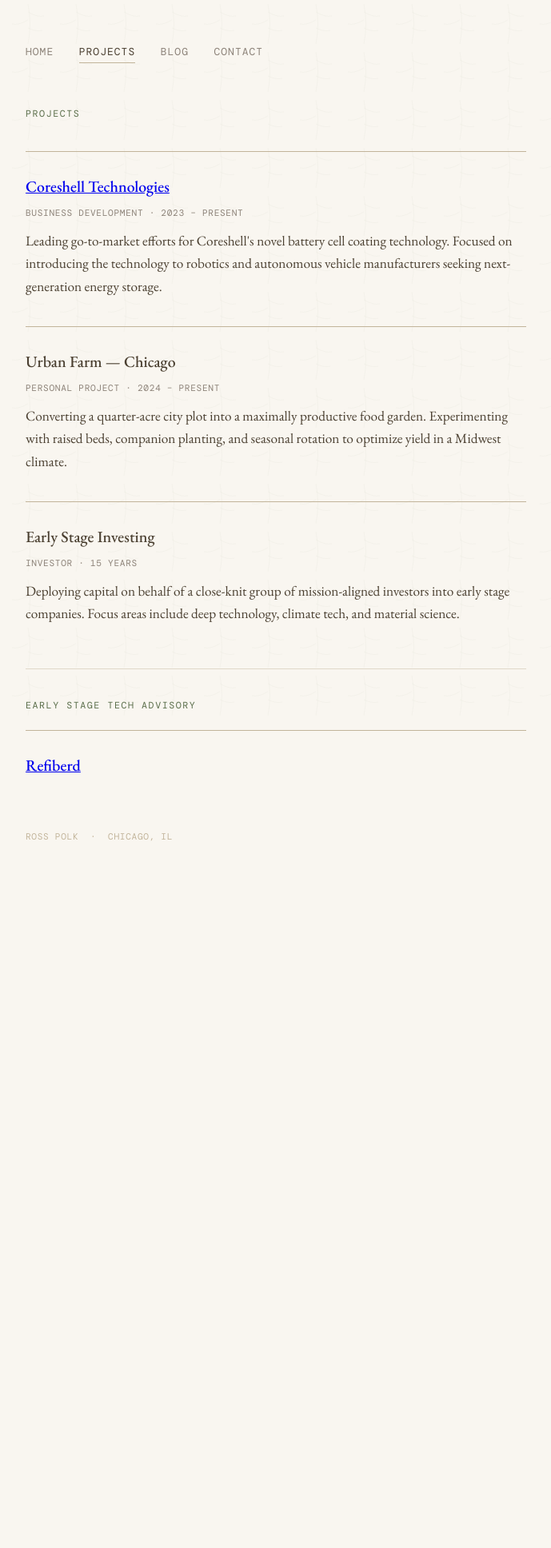
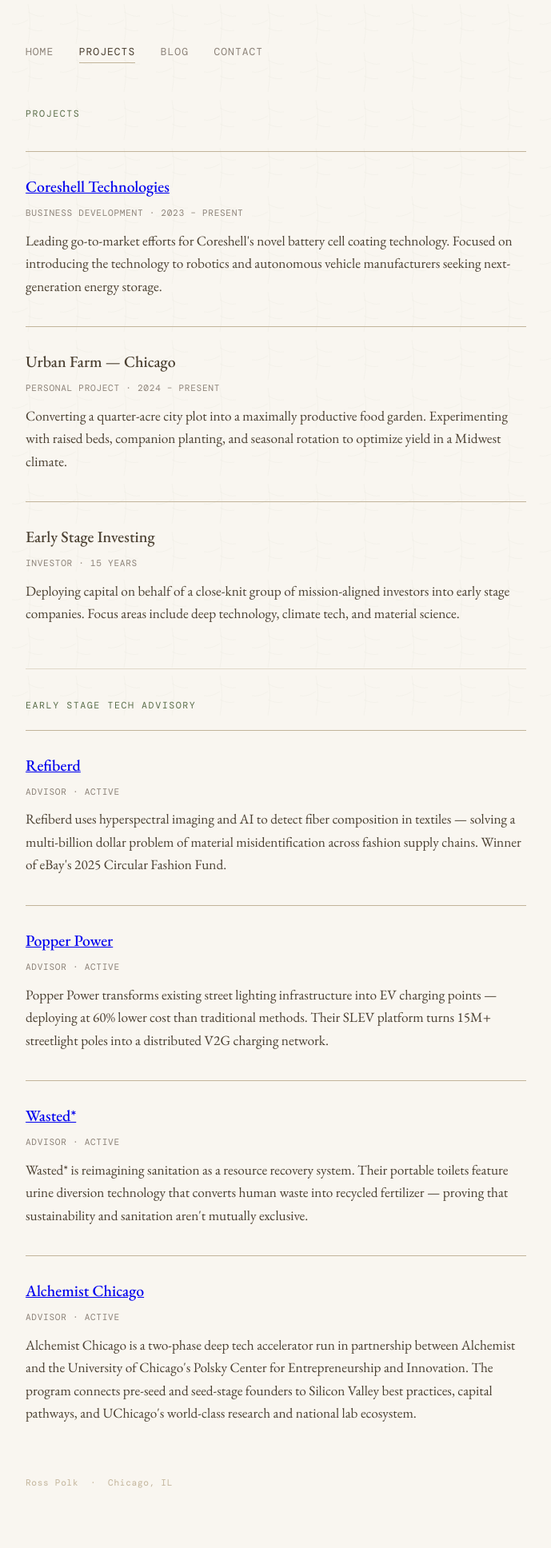
Before and after one commit to rosswilliampolk-xyz/rosswilliampolk-xyz.github.io, a Jekyll site: the page built from projects.html, in a window 1280 px wide. Shown: the whole page at 80% size, without its empty margins (295-984 px from the left). Built offline with Jekyll 4.4.1, drawn with Linux system fonts in a browser that asks for light colours; some web fonts are replaced; before the commit the page ends 1139 px from its top, so only the background shows below that.

Commit message:
Update projects.html

```diff
--- a/projects.html
+++ b/projects.html
@@ -48,4 +48,47 @@
 
   <div class="project-card">
     <h2><a href="https://refiberd.com" target="_blank" rel="noopener">Refiberd</a></h2>
-    <div class="meta">
+    <div class="meta">Advisor · Active</div>
+    <p>
+      Refiberd uses hyperspectral imaging and AI to detect fiber composition
+      in textiles — solving a multi-billion dollar problem of material
+      misidentification across fashion supply chains. Winner of eBay's 2025
+      Circular Fashion Fund.
+    </p>
+  </div>
+
+  <div class="project-card">
+    <h2><a href="https://popperpower.com" target="_blank" rel="noopener">Popper Power</a></h2>
+    <div class="meta">Advisor · Active</div>
+    <p>
+      Popper Power transforms existing street lighting infrastructure into
+      EV charging points — deploying at 60% lower cost than traditional
+      methods. Their SLEV platform turns 15M+ streetlight poles into a
+      distributed V2G charging network.
+    </p>
+  </div>
+
+  <div class="project-card">
+    <h2><a href="https://wasted.earth" target="_blank" rel="noopener">Wasted*</a></h2>
+    <div class="meta">Advisor · Active</div>
+    <p>
+      Wasted* is reimagining sanitation as a resource recovery system.
+      Their portable toilets feature urine diversion technology that converts
+      human waste into recycled fertilizer — proving that sustainability
+      and sanitation aren't mutually exclusive.
+    </p>
+  </div>
+
+  <div class="project-card">
+    <h2><a href="https://www.alchemistaccelerator.com/alchemist-chicago" target="_blank" rel="noopener">Alchemist Chicago</a></h2>
+    <div class="meta">Advisor · Active</div>
+    <p>
+      Alchemist Chicago is a two-phase deep tech accelerator run in partnership
+      between Alchemist and the University of Chicago's Polsky Center for
+      Entrepreneurship and Innovation. The program connects pre-seed and
+      seed-stage founders to Silicon Valley best practices, capital pathways,
+      and UChicago's world-class research and national lab ecosystem.
+    </p>
+  </div>
+
+</div>
```
